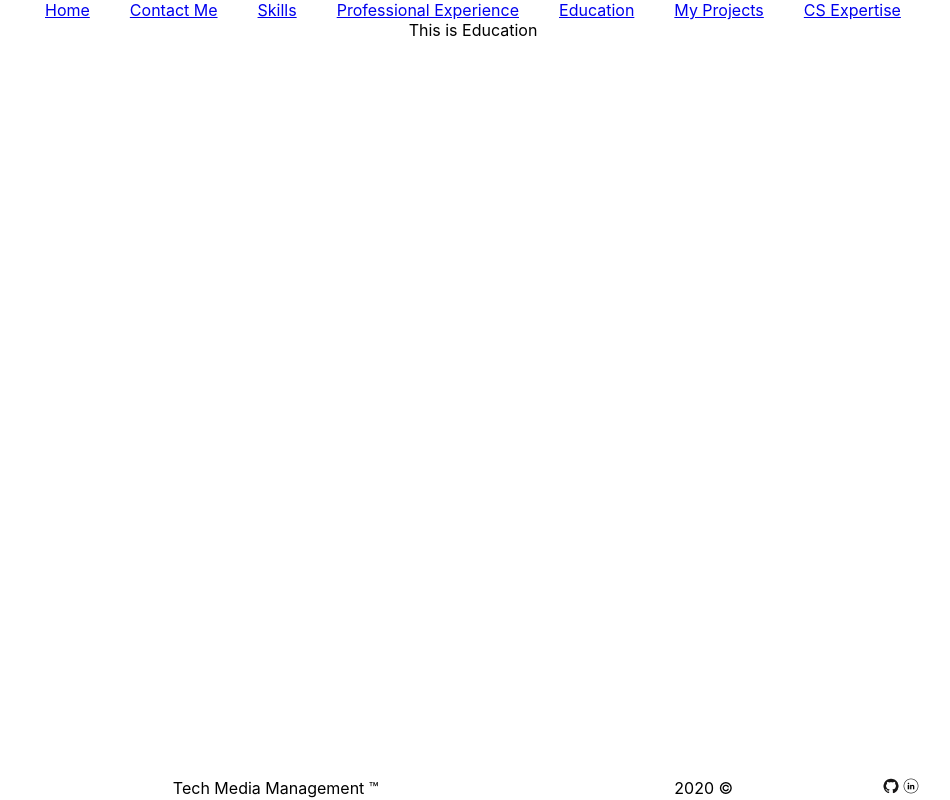
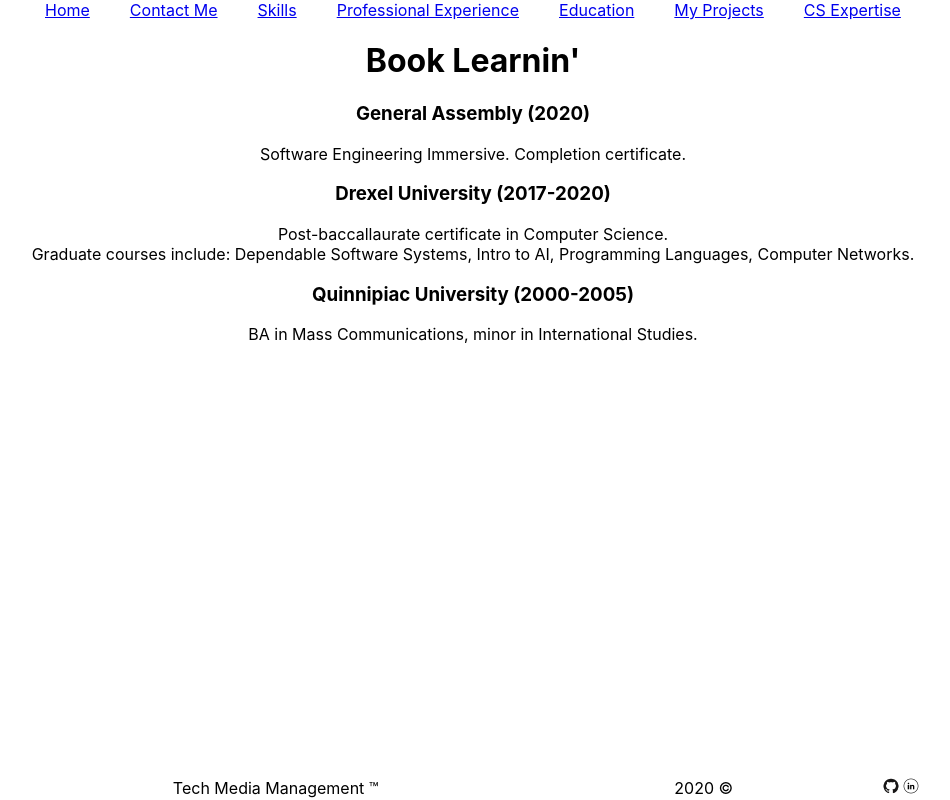
Before and after one commit to MakerMacAttack/portfolio, a React (Create React App) app: page /education in a window 1280 px wide. Shown: the whole page, without its empty margins (167-1117 px from the left). Built offline with nearby package versions, Linux system fonts and the light colour scheme.

Commit message:
all base content added to site. Barebones styling done.

```diff
--- a/src/screens/Education/Education.jsx
+++ b/src/screens/Education/Education.jsx
@@ -2,5 +2,19 @@
 import "./Education.css";
 
 export default function Education(props) {
-  return <div>This is Education</div>;
+  return (
+    <div>
+      <h1>Book Learnin'</h1>
+      <h3>General Assembly (2020)</h3>
+      <p>Software Engineering Immersive. Completion certificate.</p>
+      <h3>Drexel University (2017-2020)</h3>
+      <p>Post-baccallaurate certificate in Computer Science.</p>
+      <p>
+        Graduate courses include: Dependable Software Systems, Intro to AI,
+        Programming Languages, Computer Networks.
+      </p>
+      <h3>Quinnipiac University (2000-2005)</h3>
+      <p>BA in Mass Communications, minor in International Studies.</p>
+    </div>
+  );
 }
```
Also changed, not shown: 1 other file (tests, documents, lock files or other folders).
